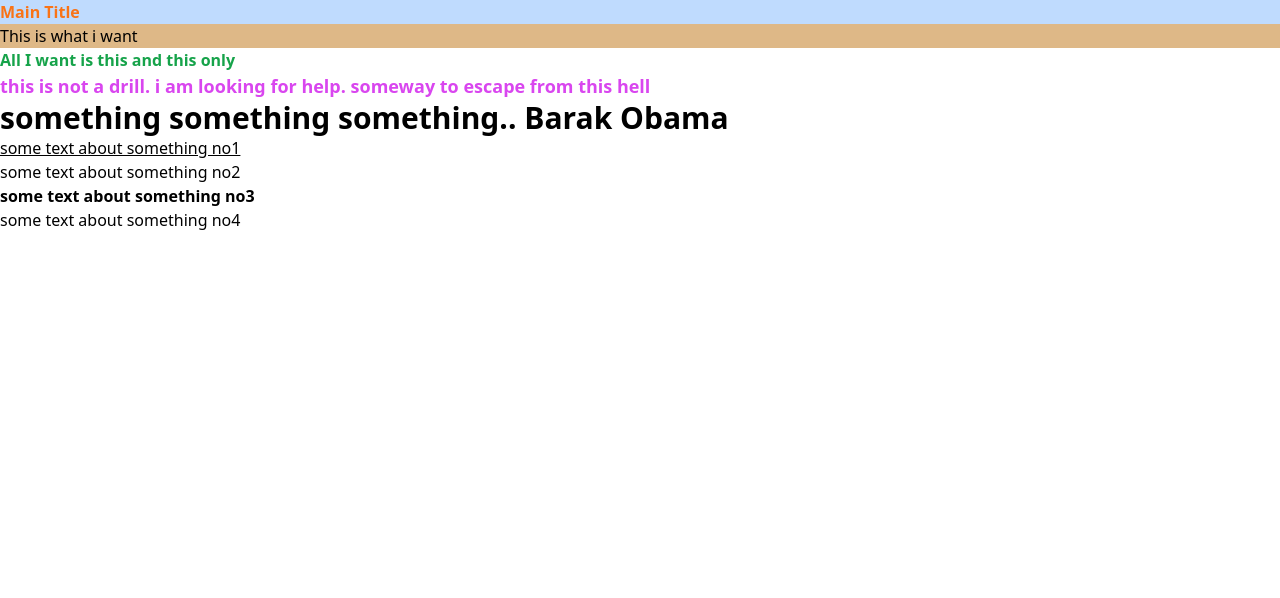
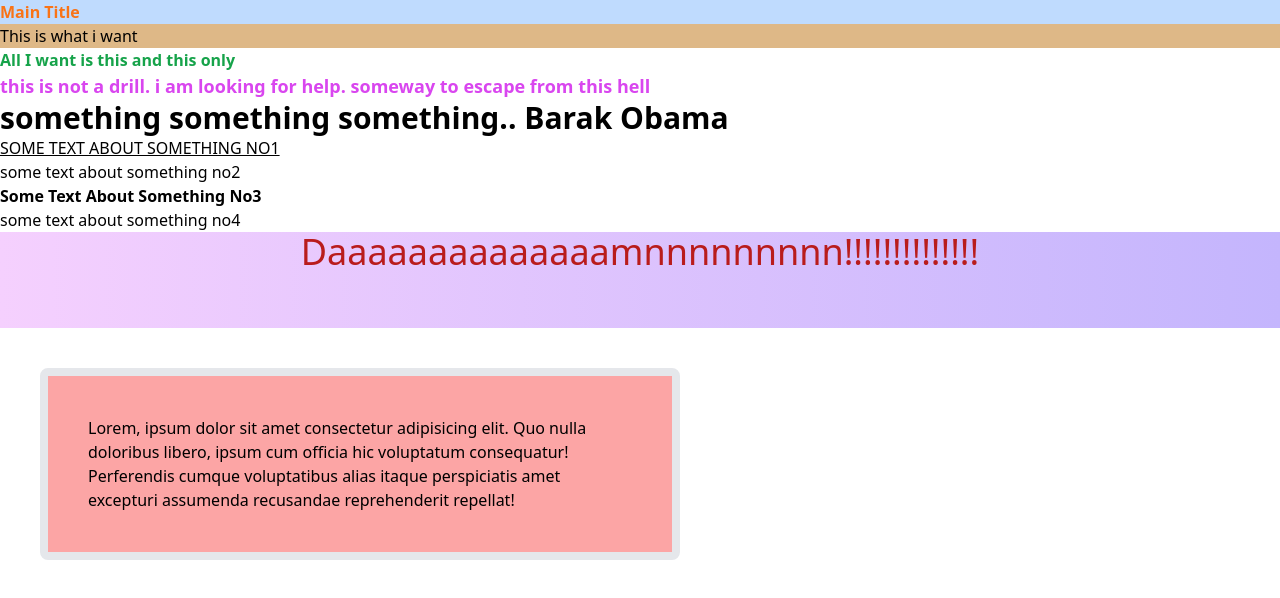
Before and after one commit to mahidulkabir/101-tailwind-intro, a plain HTML site: page index.html in a window 1280 px wide. Drawn offline with nearby package versions, Linux system fonts and the light colour scheme.

Commit message:
added more something

```diff
--- a/index.html
+++ b/index.html
@@ -16,10 +16,20 @@
 
         <h4 class="text-3xl font-semibold"> something something something.. Barak Obama</h4>
 
-        <p class="underline font-light">some text about something no1</p>
-        <p class="font-medium">some text about something no2</p>
-        <p class="font-bold">some text about something no3</p>
+        <p class="underline font-light uppercase">some text about something no1</p>
+        <p class="font-medium lowercase">some text about something no2</p>
+        <p class="font-bold capitalize">some text about something no3</p>
         <p class="font-thin">some text about something no4</p>
+
+        <section>
+            <div class="h-24 bg-gradient-to-l from-violet-300 to-fuchsia-200">
+
+                <p class="text-red-700 text-center font text-4xl"> Daaaaaaaaaaaaaamnnnnnnnnn!!!!!!!!!!!!!!</p>
+            </div>
+        </section>
+        <section>
+            <p class="bg-red-300 p-10 m-10 border-8 border-black-300 rounded-lg w-1/2"> Lorem, ipsum dolor sit amet consectetur adipisicing elit. Quo nulla doloribus libero, ipsum cum officia hic voluptatum consequatur! Perferendis cumque voluptatibus alias itaque perspiciatis amet excepturi assumenda recusandae reprehenderit repellat!</p>
+        </section>
     </main>
     <footer></footer>
   </body>
```
